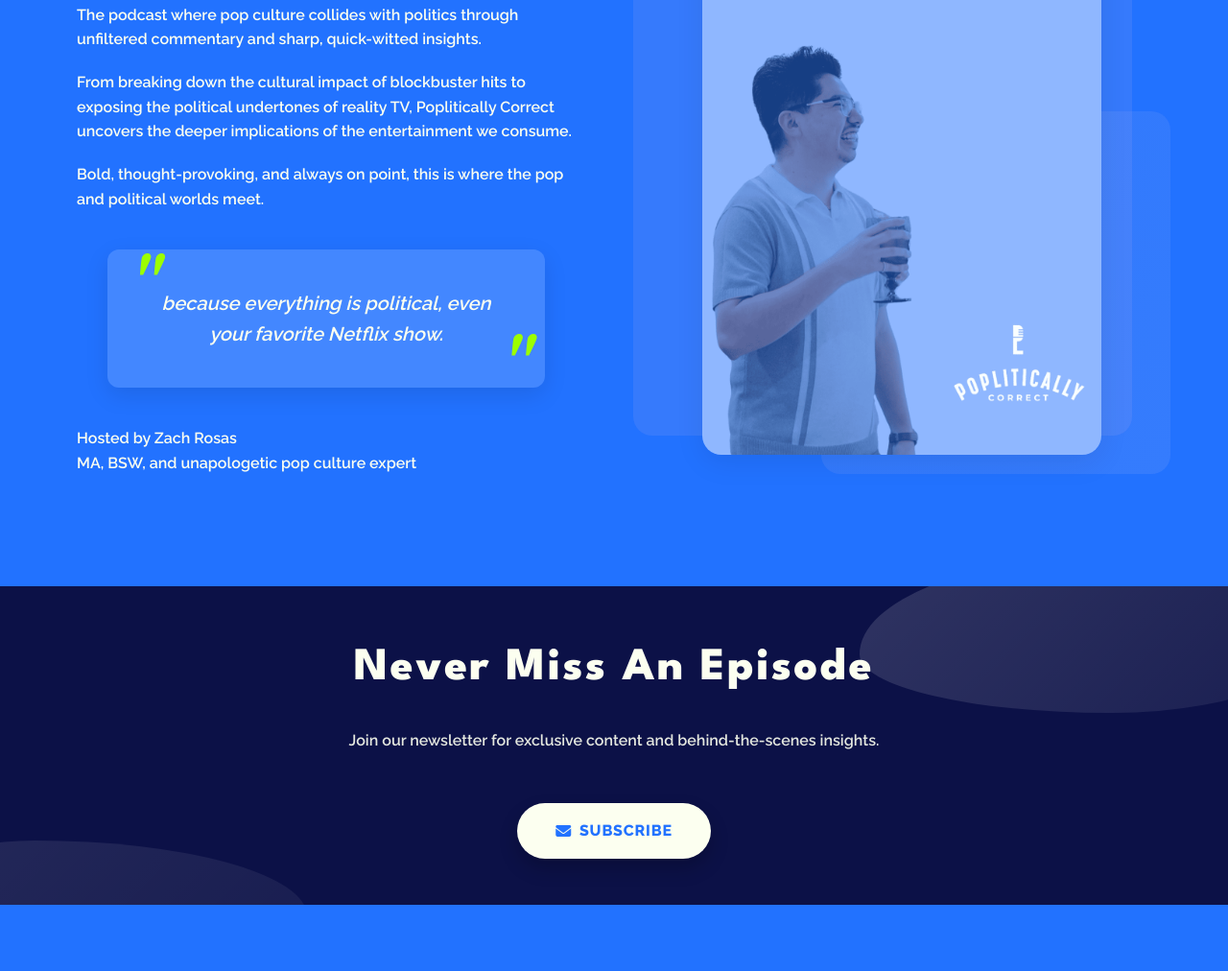
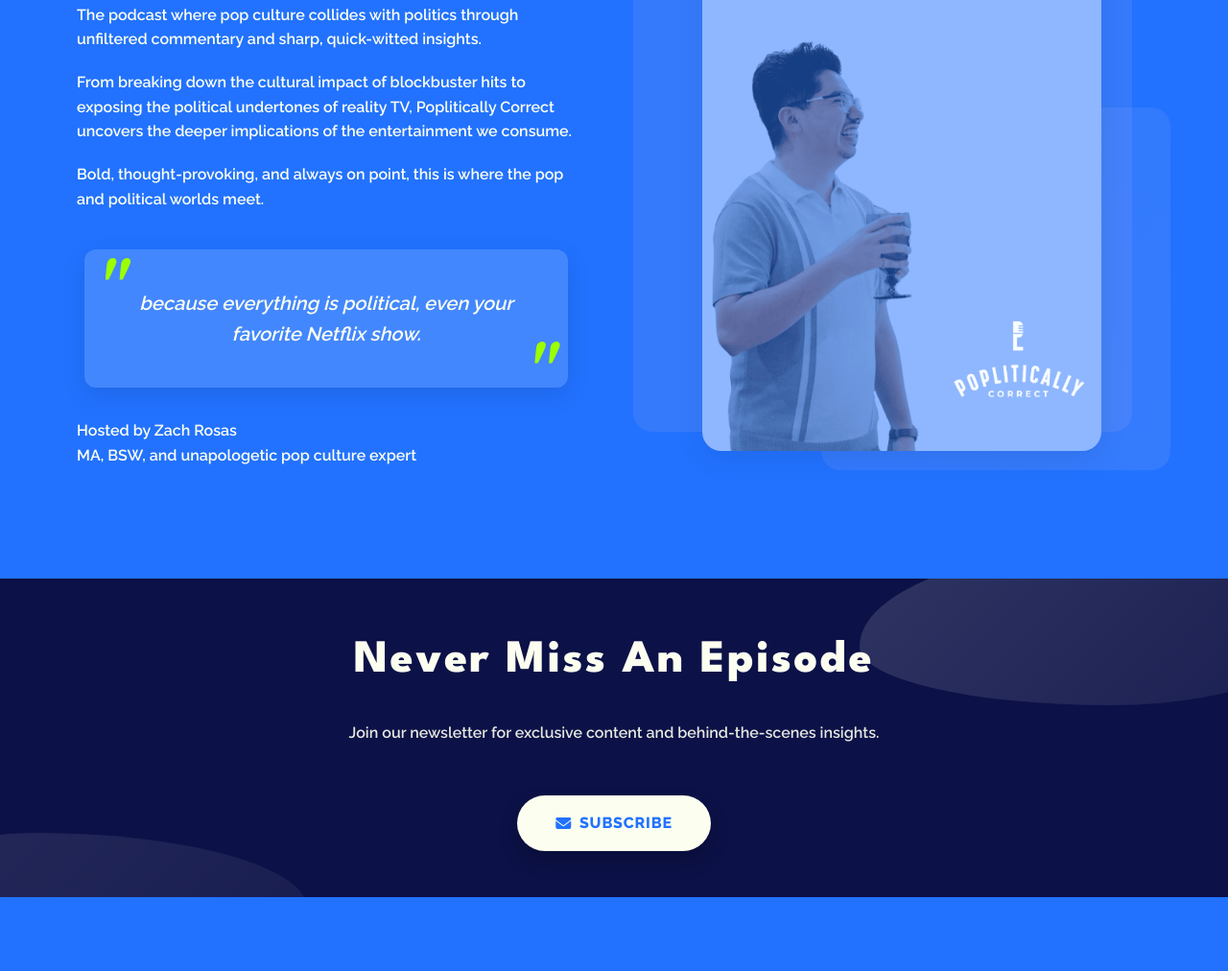
Before and after one commit to stevenenriquez/poplitically-correct, a plain HTML site: page public/index.html in a window 1280 px wide. Shown: the part 1770-2782 px from the top of the page at 96% size. Drawn offline with nearby package versions, Linux system fonts and the light colour scheme.

Commit message:
updated spacing for hero section/footer

```diff
--- a/public/index.html
+++ b/public/index.html
@@ -72,7 +72,7 @@
             <div class="bg-shape bg-shape-2"></div>
             <div class="container hero-content">
                 <div class="animate__animated">
-                    <img src="assets/PC Logo_Vertical_KO.png" alt="POPLITICALLY CORRECT" style="max-width: 90%; max-height: 400px; margin-bottom: 75px; margin-top: 50px;">
+                    <img src="assets/PC Logo_Vertical_KO.png" alt="POPLITICALLY CORRECT" style="max-width: 80%; max-height: 300px; margin-bottom: 75px;">
                 </div>
                 <div class="hero-text">
                     <div class="social-links" style="margin-bottom: 20px;">
--- a/public/styles.css
+++ b/public/styles.css
@@ -255,7 +255,6 @@ nav a {
 .hero-content {
     display: grid;
     grid-template-columns: 1.2fr 0.8fr;
-    gap: 4rem;
     align-items: center;
     position: relative;
     z-index: 2;
@@ -489,10 +488,10 @@ nav a {
 /* Quote Section */
 .host-quote {
     background: rgba(255, 255, 255, 0.15);
-    margin: 2rem;
-    padding: 2rem 2.5rem;
+    margin: .5rem;
+    margin-bottom: 2rem;
+    padding: 2rem;
     margin-top: 2.5rem;
-    margin-bottom: 2.5rem;
     border-radius: 12px;
     position: relative;
     font-style: italic;
@@ -504,23 +503,25 @@ nav a {
     content: '"';
     position: absolute;
     top: 1rem;
-    left: 1rem;
+    left: .25rem;
     font-size: 6rem;
     color: var(--accent-green);
     font-family: 'League Spartan', sans-serif;
     line-height: 0.6;
+    padding-top: .3rem;
 }
 
 /* Closing quote */
 .host-quote::after {
     content: '"';
     position: absolute;
-    bottom: 1rem;
+    bottom: .25rem;
     right: 1rem;
     font-size: 6rem;
     color: var(--accent-green);
     font-family: 'League Spartan', sans-serif;
     line-height: 0;
+    padding-bottom: .3rem;
 }
 
 .host-quote p.quote-text {
@@ -581,7 +582,7 @@ footer {
     z-index: 2;
     background-color: var(--primary);
     color: var(--white);
-    padding: 5rem 0 2rem;
+    padding: 2rem 0 2rem;
 }
 
 .footer-content {
```
